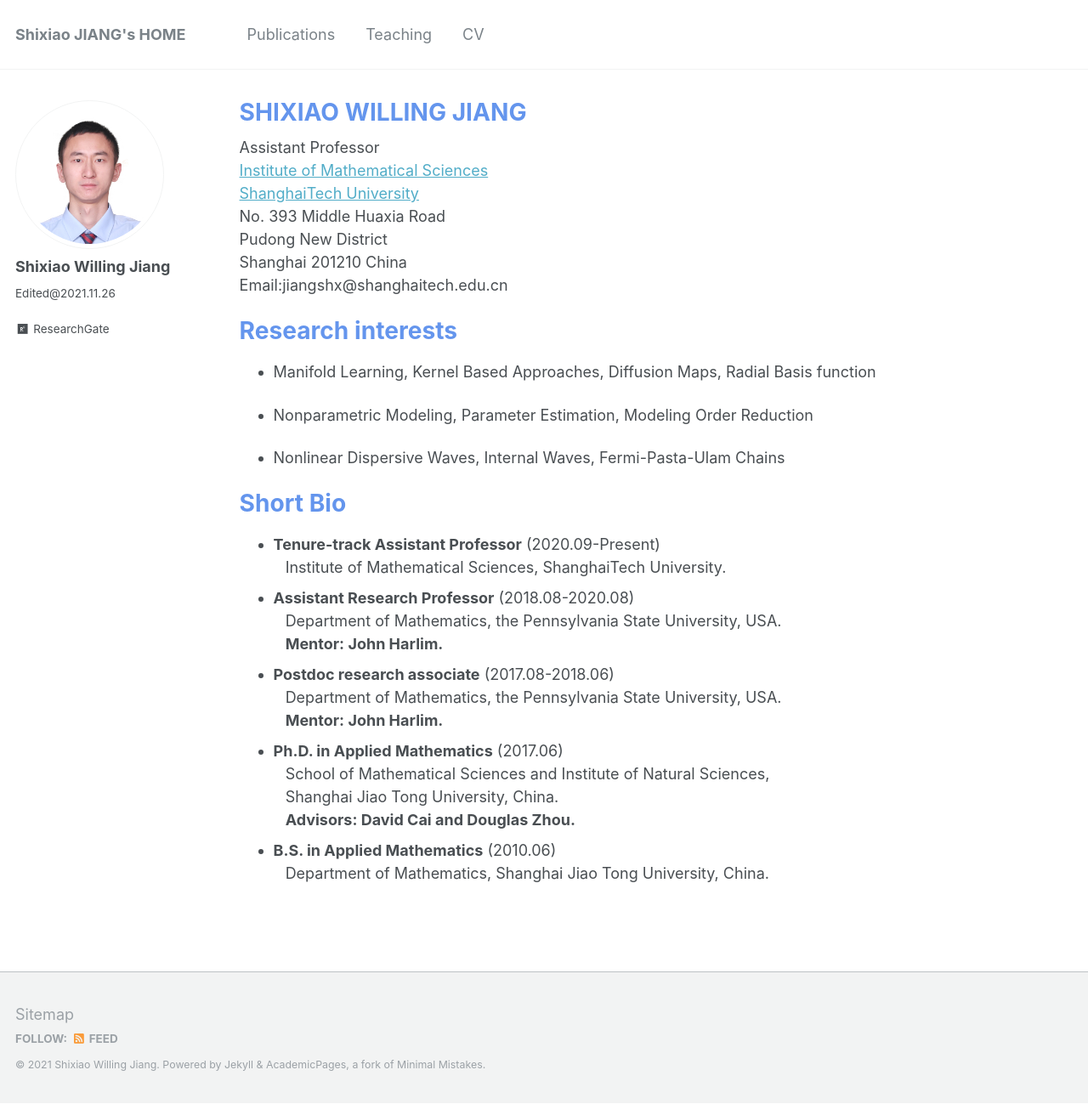
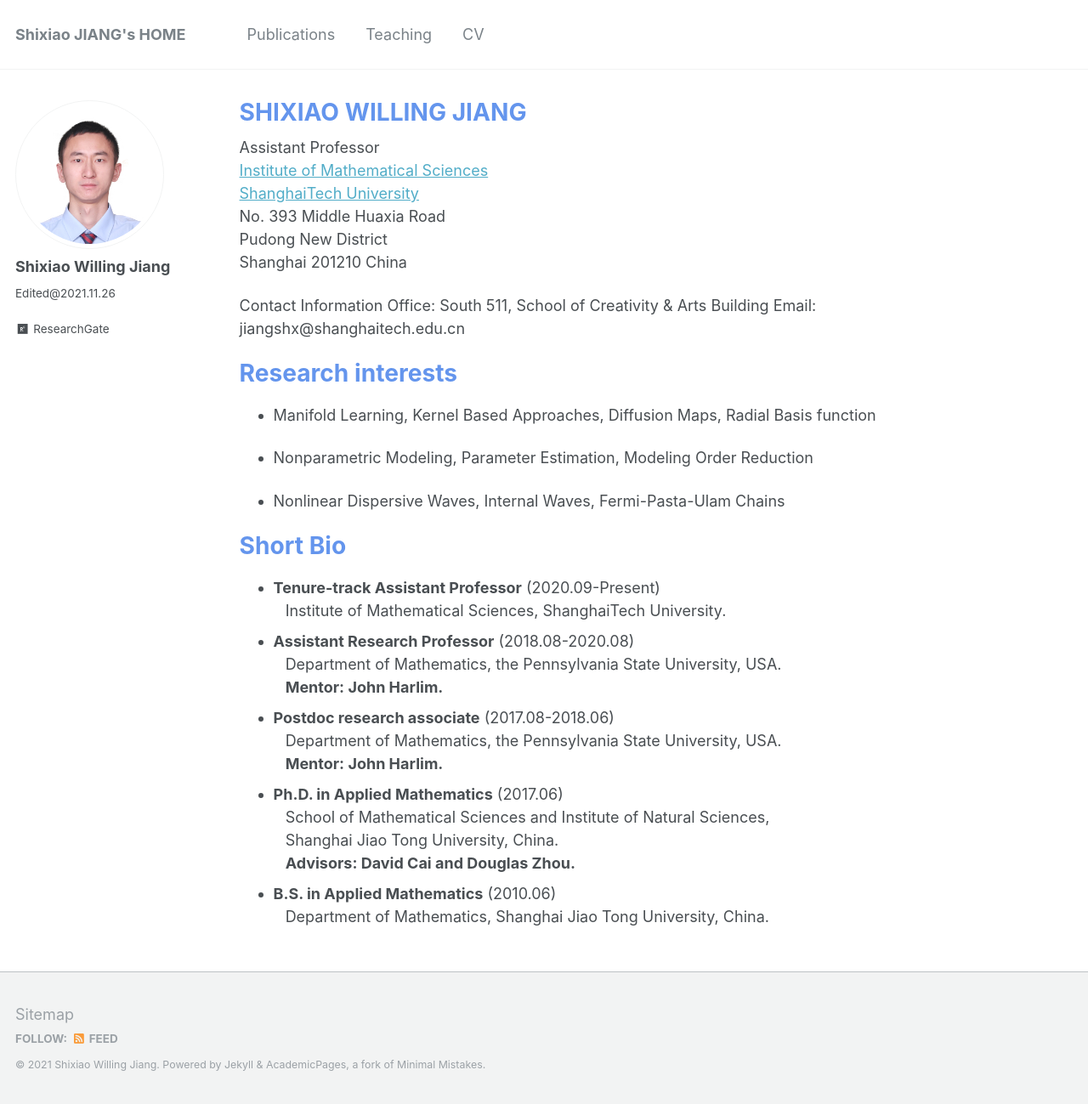
Before and after one commit to willingjiang/willingjiang.github.io, a Jekyll site: the page built from _pages/about.md, in a window 1280 px wide and 1299 px high. Shown: the whole window at 85% size. Built offline with Jekyll 4.4.1, drawn with Linux system fonts in a browser that asks for light colours.

Commit message:
Update about.md

```diff
--- a/_pages/about.md
+++ b/_pages/about.md
@@ -14,7 +14,10 @@ Assistant Professor
 No. 393 Middle Huaxia Road
 Pudong New District
 Shanghai 201210 China
-Email:jiangshx@shanghaitech.edu.cn
+
+Contact Information
+Office: South 511, School of Creativity & Arts Building
+Email: jiangshx@shanghaitech.edu.cn
 
 # <font color=CornflowerBlue>Research interests</font>
 
```
